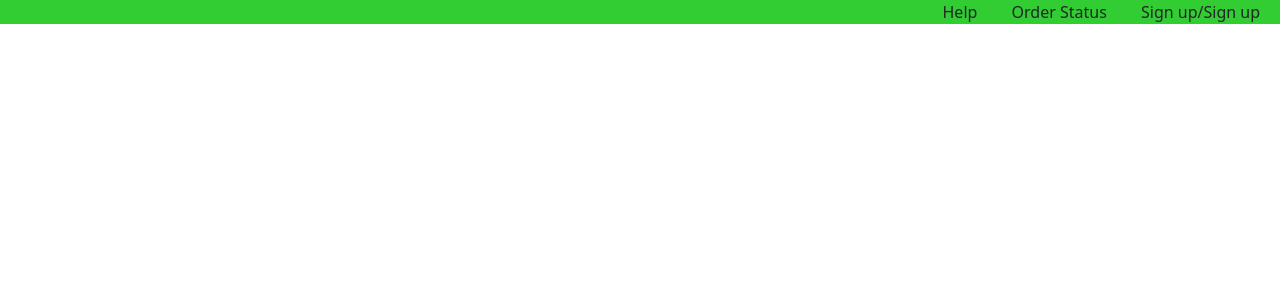
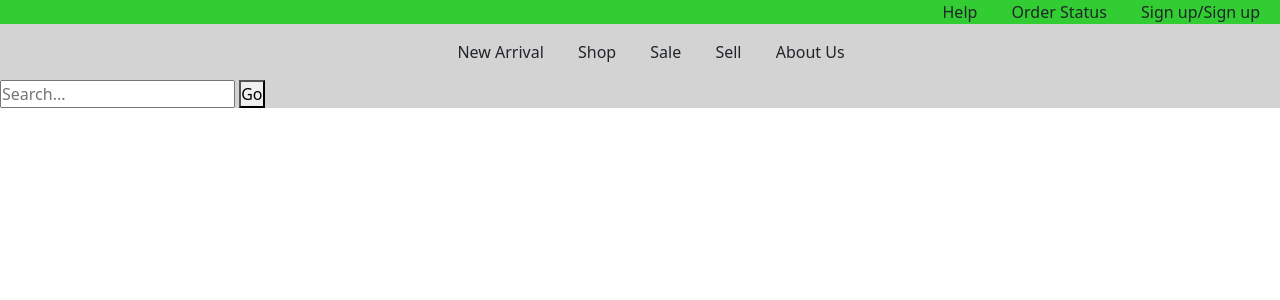
Before and after one commit to LouisAmphibian/ThriftParlour, a PHP site: page / in a window 1280 px wide. Shown: the top 300 px of the page. Run offline with PHP 8.4, Linux system fonts and the light colour scheme.

Commit message:
added search

```diff
--- a/Thrift_Parlour/index.html
+++ b/Thrift_Parlour/index.html
@@ -8,6 +8,7 @@
     <!-- Bootstrap CSS -->
     <link href="https://cdn.jsdelivr.net/npm/bootstrap@5.0.2/dist/css/bootstrap.min.css" rel="stylesheet" integrity="sha384-EVSTQN3/azprG1Anm3QDgpJLIm9Nao0Yz1ztcQTwFspd3yD65VohhpuuCOmLASjC" crossorigin="anonymous">
     <link href="style.css" rel="stylesheet">
+    <link rel="stylesheet" href="https://fonts.googleapis.com/css2?family=Material+Symbols+Outlined:opsz,wght,FILL,GRAD@24,400,0,0" />
     <title>Home</title>
   </head>
   <body>
@@ -19,6 +20,23 @@
         <li><a>Sign up/Sign up</a></li>
       </ul>
     </div>
+
+    <div class="bottom-nav">
+      <ul>
+        <li><a>New Arrival</a></li>
+        <li><a>Shop</a></li>
+        <li><a>Sale</a></li>
+        <li><a>Sell</a></li>
+        <li><a>About Us</a></li>
+      </ul>
+
+      <div class="search" >
+        <form>
+          <input type="text" placeholder="Search...">
+          <button type="submit">Go</button>
+        </form>
+      </div>
+    </div>
    </nav>
 
   </body>
--- a/Thrift_Parlour/style.css
+++ b/Thrift_Parlour/style.css
@@ -3,6 +3,7 @@
     padding:0;
     box-sizing: border-box;
 }
+
 
 nav .top-nav ul li{
     list-style: none;
@@ -20,3 +21,23 @@ nav .top-nav ul{
 nav .top-nav{
     background-color: limegreen;
 }
+nav .bottom-nav ul li{
+    list-style: none;
+    display: inline-block;
+    margin: 0 10px;
+    margin-right: 20px;
+    justify-content: space-between;
+}
+
+nav .bottom-nav ul{
+    text-align:center;
+    margin-top: 0;
+}
+
+nav{
+    background-color:  lightgray;
+}
+
+.bottom-nav .search{
+
+}
```
